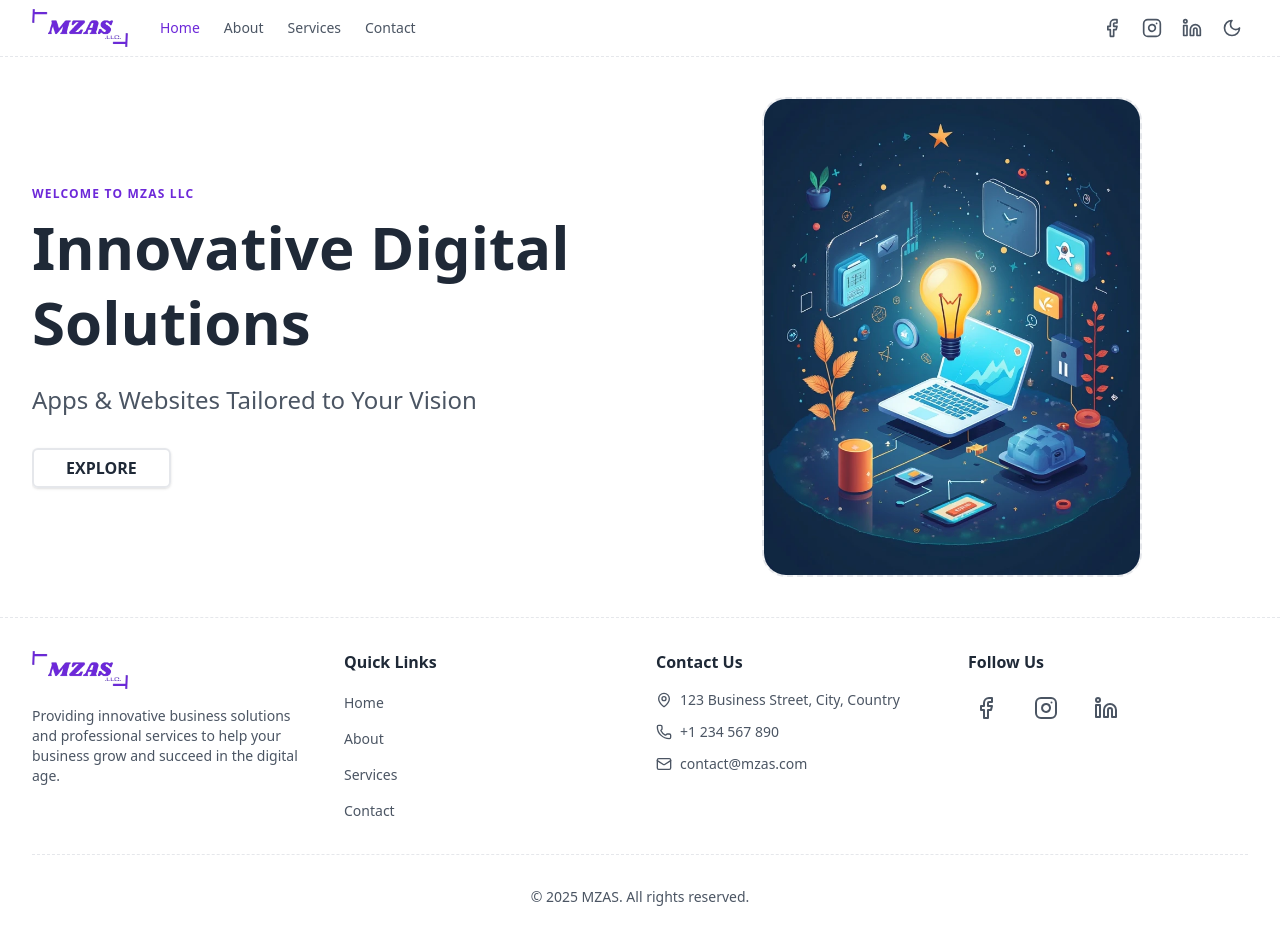
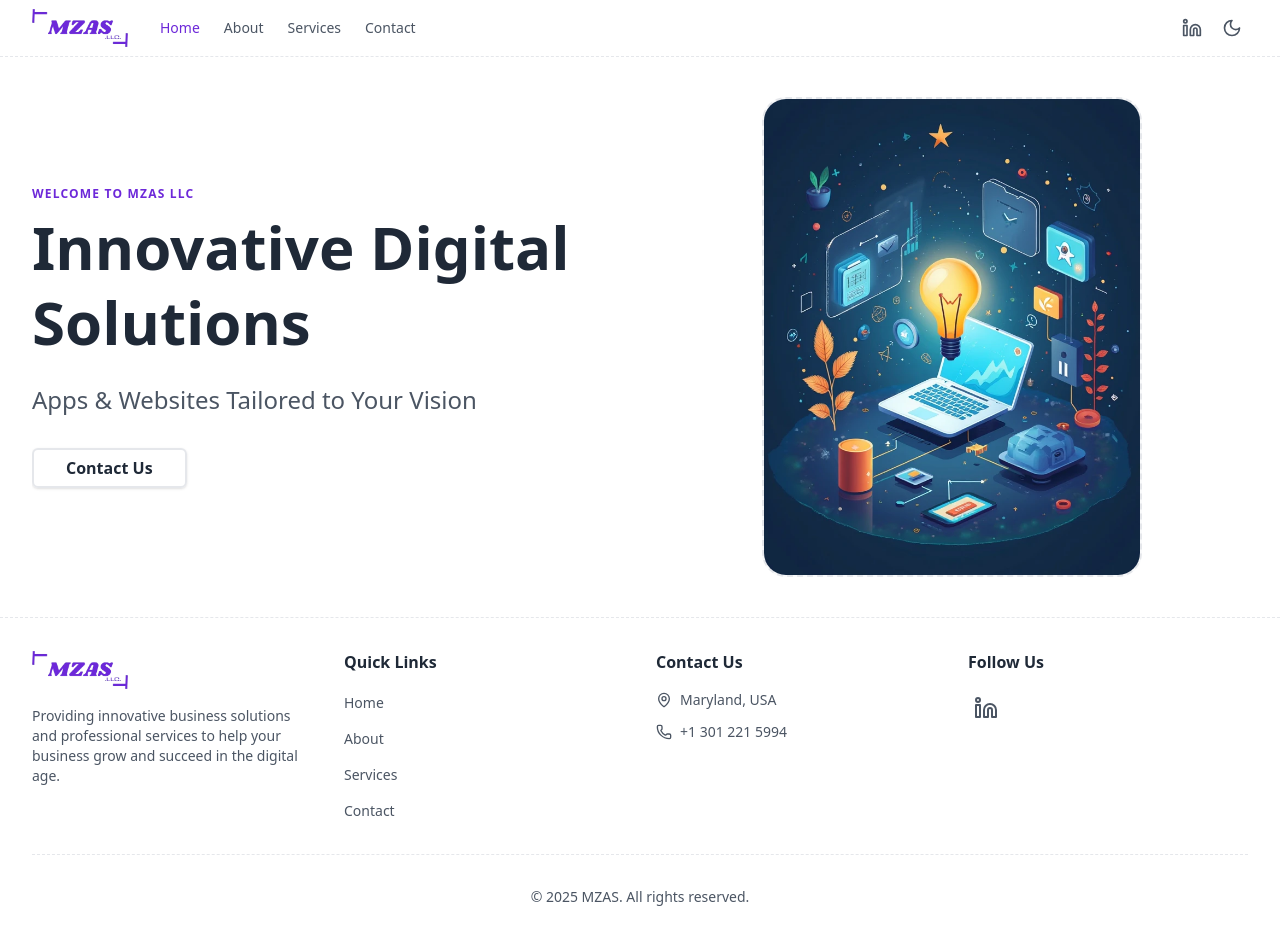
Before and after one commit to The-HSQ/mzas, a Next.js app: page / in a window 1280 px wide. Built offline with nearby package versions, Linux system fonts and the light colour scheme.

Commit message:
Some Fixes

```diff
--- a/src/app/contact/page.tsx
+++ b/src/app/contact/page.tsx
@@ -6,19 +6,18 @@ const contactInfo = [
   {
     icon: MapPin,
     title: "Visit Us",
-    details: "Kahuta, Pakistan",
-    coordinates: { lat: 30, lng: 70 }, // Replace with your actual coordinates
+    details: "Maryland, USA",
   },
   {
     icon: Phone,
     title: "Call Us",
-    details: "+1 234 567 890",
+    details: "+1 301 221 5994",
   },
-  {
-    icon: Mail,
-    title: "Email Us",
-    details: "contact@mzas.com",
-  },
+  // {
+  //   icon: Mail,
+  //   title: "Email Us",
+  //   details: "",
+  // },
 ];
 
 export default function ContactPage() {
@@ -74,11 +73,9 @@ export default function ContactPage() {
                 <span className="font-medium">9:00 AM - 6:00 PM</span>
               </div>
               <div className="flex flex-col sm:flex-row sm:justify-between gap-1 sm:gap-2 text-sm sm:text-base">
-                <span className="text-[var(--color-text-muted)]">Saturday</span>
-                <span className="font-medium">10:00 AM - 4:00 PM</span>
-              </div>
-              <div className="flex flex-col sm:flex-row sm:justify-between gap-1 sm:gap-2 text-sm sm:text-base">
-                <span className="text-[var(--color-text-muted)]">Sunday</span>
+                <span className="text-[var(--color-text-muted)]">
+                  Saturday - Sunday
+                </span>
                 <span className="font-medium">Closed</span>
               </div>
             </div>
--- a/src/components/footer/index.tsx
+++ b/src/components/footer/index.tsx
@@ -1,14 +1,7 @@
 "use client";
 import React from "react";
 import Link from "next/link";
-import {
-  Facebook,
-  Instagram,
-  Linkedin,
-  Mail,
-  Phone,
-  MapPin,
-} from "lucide-react";
+import { Linkedin, Mail, Phone, MapPin } from "lucide-react";
 import Image from "next/image";
 import { useTheme } from "@/components/ui/ThemeProvider";
 
@@ -20,16 +13,6 @@ const navigationMenu = [
 ];
 
 const socialLinks = [
-  {
-    title: "Facebook",
-    href: "https://facebook.com/your-company",
-    icon: Facebook,
-  },
-  {
-    title: "Instagram",
-    href: "https://instagram.com/your-company",
-    icon: Instagram,
-  },
   {
     title: "LinkedIn",
     href: "https://linkedin.com/company/your-company",
@@ -54,7 +37,6 @@ const Footer = () => {
                     : "/logo/white-theme.png"
                 }
                 alt="MZAS LLC"
-                loading="lazy"
                 fill
                 sizes="(max-width: 768px) 80px, 96px"
                 className="object-contain"
@@ -95,18 +77,16 @@ const Footer = () => {
             <ul className="space-y-2 sm:space-y-3">
               <li className="flex items-start sm:items-center space-x-2 text-xs sm:text-sm text-[var(--color-text-muted)]">
                 <MapPin className="h-4 w-4 flex-shrink-0 mt-0.5 sm:mt-0" />
-                <span className="break-words">
-                  123 Business Street, City, Country
-                </span>
+                <span className="break-words">Maryland, USA</span>
               </li>
               <li className="flex items-center space-x-2 text-xs sm:text-sm text-[var(--color-text-muted)]">
                 <Phone className="h-4 w-4 flex-shrink-0" />
-                <span>+1 234 567 890</span>
+                <span>+1 301 221 5994</span>
               </li>
-              <li className="flex items-center space-x-2 text-xs sm:text-sm text-[var(--color-text-muted)]">
+              {/* <li className="flex items-center space-x-2 text-xs sm:text-sm text-[var(--color-text-muted)]">
                 <Mail className="h-4 w-4 flex-shrink-0" />
-                <span className="break-all">contact@mzas.com</span>
-              </li>
+                <span className="break-all">mzasllc@gmail.com</span>
+              </li> */}
             </ul>
           </div>
 
--- a/src/components/header/index.tsx
+++ b/src/components/header/index.tsx
@@ -5,15 +5,7 @@ import Link from "next/link";
 import { usePathname } from "next/navigation";
 import { cn } from "@/lib/utils";
 import { useTheme } from "@/components/ui/ThemeProvider";
-import {
-  Sun,
-  Moon,
-  Menu,
-  X,
-  Facebook,
-  Instagram,
-  Linkedin,
-} from "lucide-react";
+import { Sun, Moon, Menu, X, Linkedin } from "lucide-react";
 import Image from "next/image";
 
 const navigationMenu = [
@@ -36,16 +28,6 @@ const navigationMenu = [
 ];
 
 const socialLinks = [
-  {
-    title: "Facebook",
-    href: "https://facebook.com/your-company",
-    icon: Facebook,
-  },
-  {
-    title: "Instagram",
-    href: "https://instagram.com/your-company",
-    icon: Instagram,
-  },
   {
     title: "LinkedIn",
     href: "https://linkedin.com/company/your-company",
@@ -102,7 +84,6 @@ const Header = () => {
                   : "/logo/white-theme.png"
               }
               alt="MZAS LLC"
-              loading="lazy"
               fill
               sizes="(max-width: 768px) 80px, 96px"
               className="object-contain"
--- a/src/components/pages/about/LeadershipTeam.tsx
+++ b/src/components/pages/about/LeadershipTeam.tsx
@@ -61,7 +61,6 @@ const LeadershipTeam = () => {
                     alt={member.name}
                     width={288}
                     height={288}
-                    loading="lazy"
                     className="object-cover"
                     sizes="(max-width: 768px) 100vw, 288px"
                     priority={index === 0}
--- a/src/components/pages/home/HeroSection.tsx
+++ b/src/components/pages/home/HeroSection.tsx
@@ -1,6 +1,8 @@
 import React from "react";
 import { Button } from "../../ui/button";
 import Image from "next/image";
+import Link from "next/link";
+// import { Linkedin } from "lucide-react";
 
 const HeroSection = () => {
   return (
@@ -21,9 +23,20 @@ const HeroSection = () => {
           <p className="text-[var(--color-text-muted)] text-xl md:text-2xl mb-8 max-w-md font-medium">
             Apps & Websites Tailored to Your Vision
           </p>
-          <Button variant="outline" size="lg" className="px-8 py-3 font-bold">
-            EXPLORE
-          </Button>
+          <div className="flex gap-4">
+            <Button variant="outline" size="lg" className="px-8 py-3 font-bold">
+              <Link href="/contact">Contact Us</Link>
+            </Button>
+
+            {/* <Link
+              href="https://www.linkedin.com/company/mzasllc"
+              target="_blank"
+              className="text-[var(--color-text-muted)] hover:text-[var(--color-primary)] transition-colors p-1.5 hover:bg-[var(--color-background-alt)] rounded-full hover:shadow-sm"
+              aria-label="LinkedIn"
+            >
+              <Linkedin className="size-5" />
+            </Link> */}
+          </div>
         </div>
 
         {/* Right: Clean image area */}
```
Also changed, not shown: public/abdul-shakoor.jpg.
